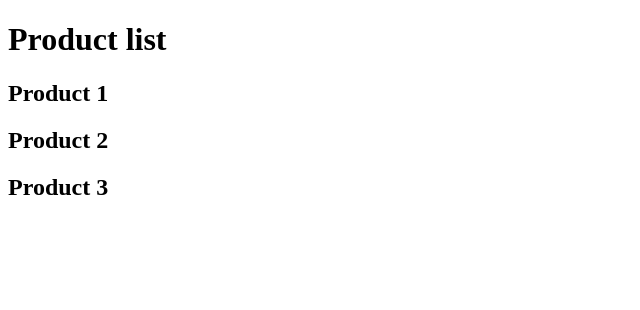
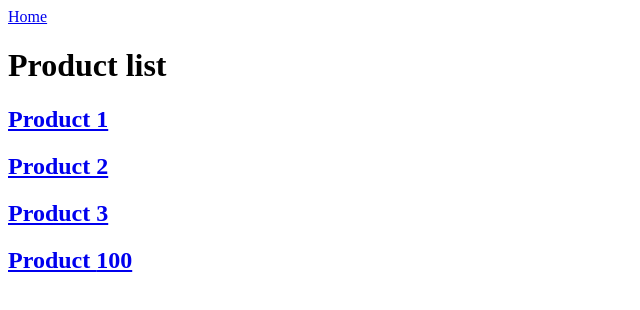
Before and after one commit to rghvdberg/sveltekit-tutorial-for-beginners, a SvelteKit app in the folder sk-routing/: page /products in a window 1280 px wide. Shown: the top 310 px of the page, without its empty margins (0-640 px from the left). Built offline with nearby package versions, Linux system fonts and the light colour scheme.

Commit message:
10 - Route Navigation

```diff
--- a/sk-routing/src/routes/+page.svelte
+++ b/sk-routing/src/routes/+page.svelte
@@ -1 +1,3 @@
 <h1>Welcome Home!</h1>
+<a href="/blog">Blog</a><br />
+<a href="/products">Products</a>
--- a/sk-routing/src/routes/products/+page.svelte
+++ b/sk-routing/src/routes/products/+page.svelte
@@ -1,4 +1,10 @@
+<script>
+  export let productId = 100;
+</script>
+
+<a href="/">Home</a><br />
 <h1>Product list</h1>
-<h2>Product 1</h2>
-<h2>Product 2</h2>
-<h2>Product 3</h2>
+<h2><a href="/products/1"> Product 1</a></h2>
+<h2><a href="/products/2"> Product 2</a></h2>
+<h2><a href="/products/3"> Product 3</a></h2>
+<h2><a href={`products/${productId}`}> Product {productId} </a></h2>
```
Also changed, not shown: 1 other file (tests, documents, lock files or other folders).
